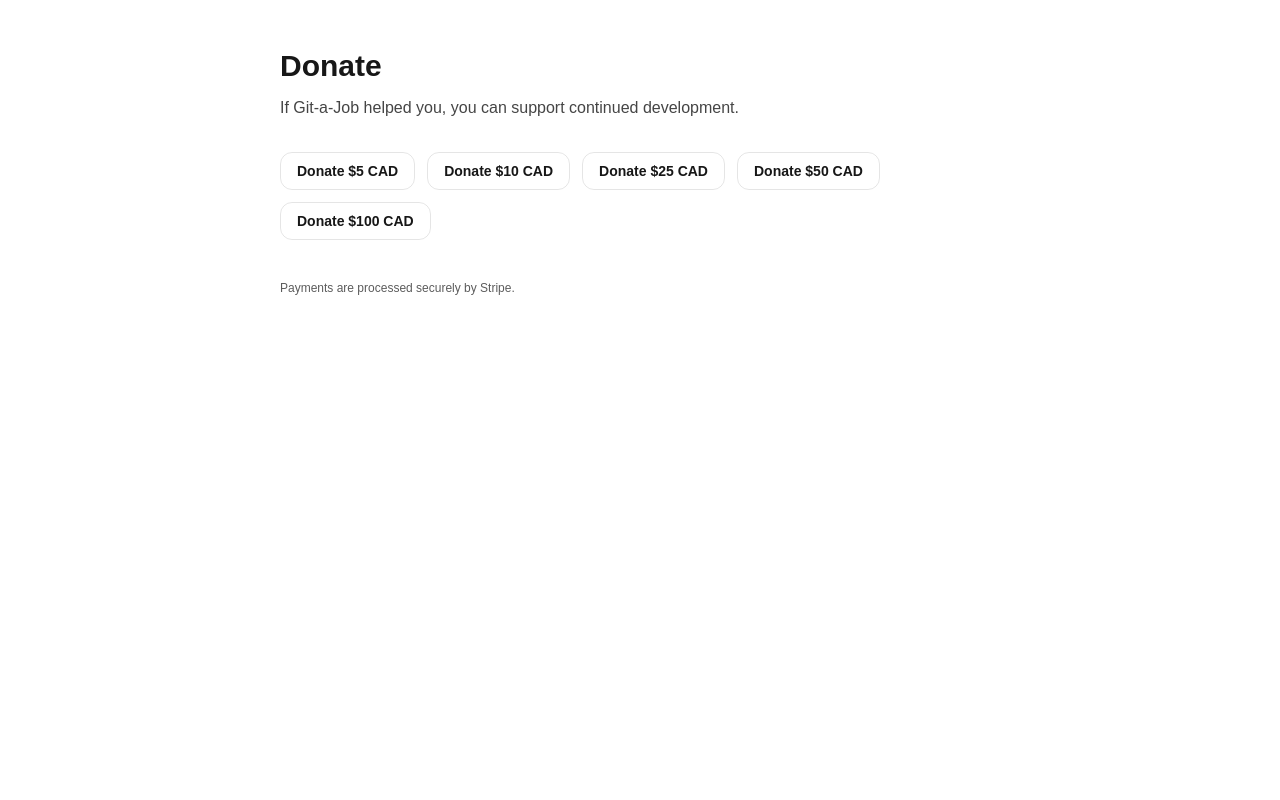
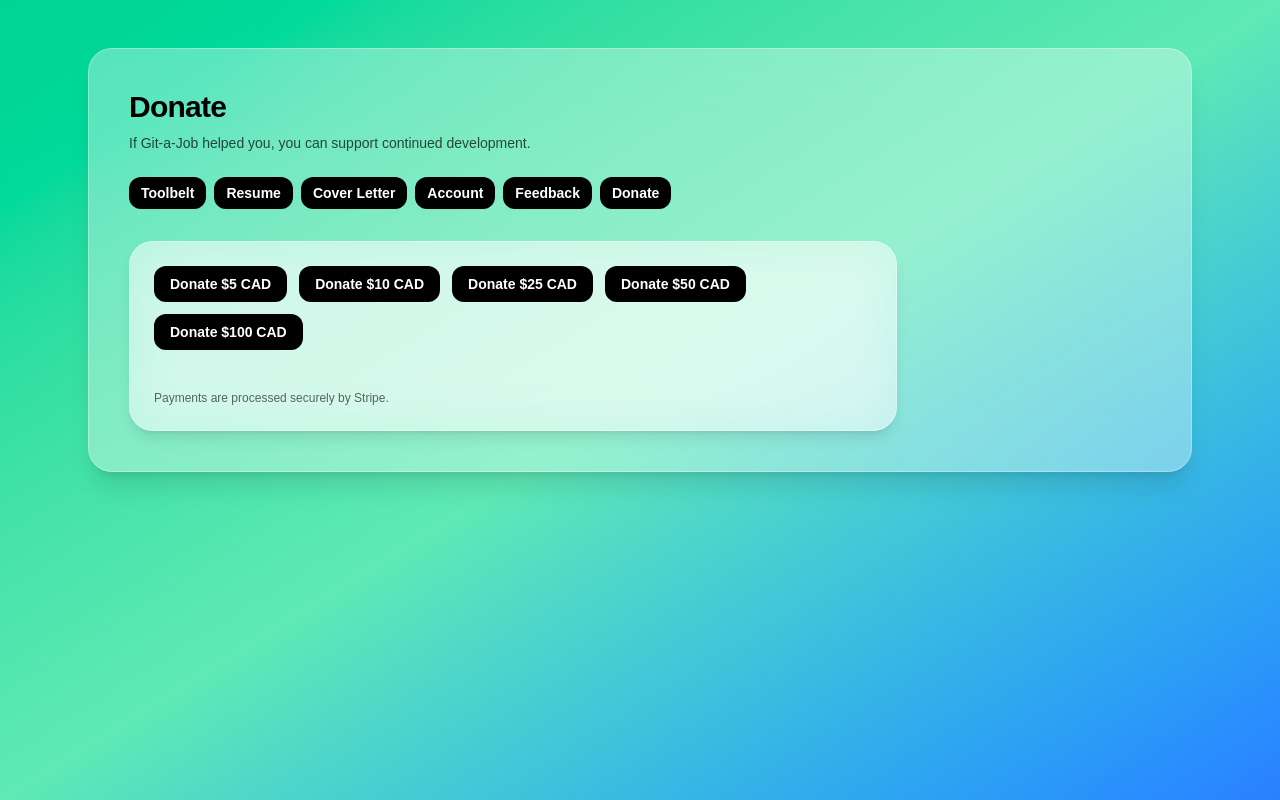
Before and after one commit to KingCarni/Resume-MVP, a Next.js app: page /donate in a window 1280 px wide. Built offline with nearby package versions, Linux system fonts and the light colour scheme.

Commit message:
Adding lots colour 'n shit!

```diff
--- a/src/app/(protected)/cover-letter/page.tsx
+++ b/src/app/(protected)/cover-letter/page.tsx
@@ -1,5 +1,14 @@
+// src/app/cover-letter/page.tsx
 import CoverLetterGenerator from "@/components/CoverLetterGenerator";
+import DashboardShell from "@/components/layout/DashboardShell";
 
 export default function CoverLetterPage() {
-  return <CoverLetterGenerator />;
+  return (
+    <DashboardShell
+      title="Cover Letter Generator"
+      subtitle="Generate a tailored cover letter that matches your resume and the job post."
+    >
+      <CoverLetterGenerator />
+    </DashboardShell>
+  );
 }
--- a/src/app/account/page.tsx
+++ b/src/app/account/page.tsx
@@ -1,3 +1,15 @@
+// src/app/account/page.tsx
+import DashboardShell from "@/components/layout/DashboardShell";
+
 export default function AccountPage() {
-  return <div>Account Page</div>;
+  return (
+    <DashboardShell title="Account" subtitle="Manage your profile, credits, and settings.">
+      <div className="rounded-3xl border border-white/35 bg-white/45 backdrop-blur-xl p-6 shadow-lg">
+        <div className="text-black font-semibold">Account Page</div>
+        <p className="mt-2 text-sm text-black/70">
+          (Placeholder) We can add credit balance, purchase history, and plan status here.
+        </p>
+      </div>
+    </DashboardShell>
+  );
 }
--- a/src/app/donate/cancel/page.tsx
+++ b/src/app/donate/cancel/page.tsx
@@ -1,30 +1,28 @@
 // src/app/donate/cancel/page.tsx
 import Link from "next/link";
+import DashboardShell from "@/components/layout/DashboardShell";
+
+const card =
+  "rounded-3xl border border-white/35 bg-white/45 backdrop-blur-xl p-6 shadow-lg";
+
+const btn =
+  "rounded-xl bg-black px-4 py-2 text-sm font-semibold text-white transition hover:bg-neutral-800";
 
 export default function DonateCancelPage() {
   return (
-    <main className="mx-auto max-w-3xl px-6 py-12">
-      <h1 className="text-3xl font-black">Donation canceled</h1>
-
-      <p className="mt-3 opacity-80">No worries — you can donate anytime.</p>
-
-      <div className="mt-8 flex flex-wrap gap-3">
-        <Link
-          href="/donate"
-          className="rounded-xl border px-4 py-2 text-sm font-semibold transition hover:opacity-90
-                     border-black/10 dark:border-white/10"
-        >
-          Try again
-        </Link>
-
-        <Link
-          href="/"
-          className="rounded-xl border px-4 py-2 text-sm font-semibold transition hover:opacity-90
-                     border-black/10 dark:border-white/10"
-        >
-          Back to Home
-        </Link>
+    <DashboardShell title="Donation canceled" subtitle="No worries — you can donate anytime.">
+      <div className="max-w-3xl">
+        <div className={card}>
+          <div className="flex flex-wrap gap-3">
+            <Link href="/donate" className={btn}>
+              Try again
+            </Link>
+            <Link href="/" className={btn}>
+              Back to Home
+            </Link>
+          </div>
+        </div>
       </div>
-    </main>
+    </DashboardShell>
   );
 }
--- a/src/app/donate/page.tsx
+++ b/src/app/donate/page.tsx
@@ -2,8 +2,15 @@
 "use client";
 
 import React from "react";
+import DashboardShell from "@/components/layout/DashboardShell";
 
 const AMOUNTS = [5, 10, 25, 50, 100] as const;
+
+const card =
+  "rounded-3xl border border-white/35 bg-white/45 backdrop-blur-xl p-6 shadow-lg";
+
+const btn =
+  "rounded-xl bg-black px-4 py-2 text-sm font-semibold text-white transition hover:bg-neutral-800 disabled:opacity-50";
 
 export default function DonatePage() {
   const [loadingAmount, setLoadingAmount] = React.useState<number | null>(null);
@@ -34,33 +41,32 @@ export default function DonatePage() {
   }
 
   return (
-    <main className="mx-auto max-w-3xl px-6 py-12">
-      <h1 className="text-3xl font-black">Donate</h1>
-      <p className="mt-3 opacity-80">
-        If Git-a-Job helped you, you can support continued development.
-      </p>
-
-      <div className="mt-8 flex flex-wrap gap-3">
+    <DashboardShell
+      title="Donate"
+      subtitle="If Git-a-Job helped you, you can support continued development."
+    >
+      <div className="max-w-3xl">
+        <div className={card}>
+          <div className="flex flex-wrap gap-3">
             {AMOUNTS.map((amt) => (
               <button
                 key={amt}
                 onClick={() => startCheckout(amt)}
                 disabled={loadingAmount !== null}
-            className="rounded-xl border px-4 py-2 text-sm font-semibold transition hover:opacity-90 disabled:opacity-50
-                       border-black/10 dark:border-white/10"
+                className={btn}
               >
                 {loadingAmount === amt ? "Redirecting…" : `Donate $${amt} CAD`}
               </button>
             ))}
           </div>
 
-      {error ? (
-        <p className="mt-6 text-sm text-red-600 dark:text-red-400">{error}</p>
-      ) : null}
+          {error ? <p className="mt-6 text-sm text-red-700">{error}</p> : null}
 
-      <p className="mt-10 text-xs opacity-70">
+          <p className="mt-10 text-xs text-black/60">
             Payments are processed securely by Stripe.
           </p>
-    </main>
+        </div>
+      </div>
+    </DashboardShell>
   );
 }
--- a/src/app/donate/success/page.tsx
+++ b/src/app/donate/success/page.tsx
@@ -1,32 +1,28 @@
 // src/app/donate/success/page.tsx
 import Link from "next/link";
+import DashboardShell from "@/components/layout/DashboardShell";
+
+const card =
+  "rounded-3xl border border-white/35 bg-white/45 backdrop-blur-xl p-6 shadow-lg";
+
+const btn =
+  "rounded-xl bg-black px-4 py-2 text-sm font-semibold text-white transition hover:bg-neutral-800";
 
 export default function DonateSuccessPage() {
   return (
-    <main className="mx-auto max-w-3xl px-6 py-12">
-      <h1 className="text-3xl font-black">Thank you! ❤️</h1>
-
-      <p className="mt-3 opacity-80">
-        Your donation helps keep Git-a-Job moving forward.
-      </p>
-
-      <div className="mt-8 flex flex-wrap gap-3">
-        <Link
-          href="/"
-          className="rounded-xl border px-4 py-2 text-sm font-semibold transition hover:opacity-90
-                     border-black/10 dark:border-white/10"
-        >
-          Back to Home
-        </Link>
-
-        <Link
-          href="/resume"
-          className="rounded-xl border px-4 py-2 text-sm font-semibold transition hover:opacity-90
-                     border-black/10 dark:border-white/10"
-        >
-          Go to Resume Compiler
-        </Link>
+    <DashboardShell title="Thank you! ❤️" subtitle="Your donation helps keep Git-a-Job moving forward.">
+      <div className="max-w-3xl">
+        <div className={card}>
+          <div className="flex flex-wrap gap-3">
+            <Link href="/" className={btn}>
+              Back to Home
+            </Link>
+            <Link href="/resume" className={btn}>
+              Go to Resume Compiler
+            </Link>
+          </div>
+        </div>
       </div>
-    </main>
+    </DashboardShell>
   );
 }
--- a/src/app/feedback/page.tsx
+++ b/src/app/feedback/page.tsx
@@ -1,9 +1,19 @@
+// src/app/feedback/page.tsx
 "use client";
 
 import React, { useState } from "react";
-import Link from "next/link";
+import DashboardShell from "@/components/layout/DashboardShell";
 
 type Status = "idle" | "sending" | "sent" | "error";
+
+const card =
+  "rounded-3xl border border-white/35 bg-white/45 backdrop-blur-xl p-6 shadow-lg";
+
+const input =
+  "mt-2 w-full rounded-xl border border-white/40 bg-white/60 px-3 py-2 text-black placeholder:text-black/40 outline-none focus:border-white/70 focus:bg-white/70";
+
+const btn =
+  "mt-4 rounded-xl bg-black px-4 py-2 font-semibold text-white transition hover:bg-neutral-800 disabled:opacity-60";
 
 export default function FeedbackPage() {
   const [email, setEmail] = useState("");
@@ -23,7 +33,6 @@ export default function FeedbackPage() {
         body: JSON.stringify({
           email,
           message,
-          // later: userId, name, plan, template, etc.
           pageUrl: typeof window !== "undefined" ? window.location.href : "",
           userAgent: typeof navigator !== "undefined" ? navigator.userAgent : "",
         }),
@@ -44,21 +53,15 @@ export default function FeedbackPage() {
   }
 
   return (
-    <main className="mx-auto w-full max-w-2xl px-4 py-10">
-      <div className="mb-6">
-        <Link className="text-sm underline opacity-80 hover:opacity-100" href="/">
-          ← Back
-        </Link>
-        <h1 className="mt-3 text-3xl font-semibold">Feedback</h1>
-        <p className="mt-2 text-sm opacity-80">
-          Send a bug, idea, or issue — it goes straight to our inbox.
-        </p>
-      </div>
-
-      <form onSubmit={onSubmit} className="rounded-2xl border p-5 shadow-sm">
-        <label className="block text-sm font-medium">Your email</label>
+    <DashboardShell
+      title="Feedback"
+      subtitle="Send a bug, idea, or issue — it goes straight to our inbox."
+    >
+      <div className="max-w-2xl">
+        <form onSubmit={onSubmit} className={card}>
+          <label className="block text-sm font-bold text-black">Your email</label>
           <input
-          className="mt-2 w-full rounded-xl border px-3 py-2"
+            className={input}
             placeholder="you@example.com"
             value={email}
             onChange={(e) => setEmail(e.target.value)}
@@ -67,9 +70,9 @@ export default function FeedbackPage() {
             autoComplete="email"
           />
 
-        <label className="mt-4 block text-sm font-medium">Message</label>
+          <label className="mt-4 block text-sm font-bold text-black">Message</label>
           <textarea
-          className="mt-2 w-full resize-y rounded-xl border px-3 py-2"
+            className={`${input} resize-y`}
             placeholder="What happened? What did you expect? Any steps to reproduce?"
             rows={7}
             value={message}
@@ -77,26 +80,23 @@ export default function FeedbackPage() {
             required
           />
 
-        <button
-          type="submit"
-          disabled={status === "sending"}
-          className="mt-4 rounded-xl border px-4 py-2 font-medium hover:opacity-90 disabled:opacity-60"
-        >
+          <button type="submit" disabled={status === "sending"} className={btn}>
             {status === "sending" ? "Sending..." : "Send feedback"}
           </button>
 
           {status === "sent" && (
-          <p className="mt-3 text-sm">
+            <p className="mt-3 text-sm text-black">
               ✅ Sent. Thanks — we’ll get back to you if needed.
             </p>
           )}
 
           {status === "error" && (
-          <p className="mt-3 text-sm text-red-600">
+            <p className="mt-3 text-sm text-red-700">
               ❌ {error || "Could not send feedback."}
             </p>
           )}
         </form>
-    </main>
+      </div>
+    </DashboardShell>
   );
 }
--- /dev/null
+++ b/src/components/layout/DashboardShell.tsx
@@ -0,0 +1,60 @@
+// src/components/layout/DashboardShell.tsx
+import Link from "next/link";
+import React from "react";
+
+type Props = {
+  title: string;
+  subtitle?: string;
+  rightSlot?: React.ReactNode;
+  children: React.ReactNode;
+};
+
+const shellCard =
+  "rounded-3xl border border-white/30 bg-white/35 backdrop-blur-xl shadow-xl";
+
+const navBtn =
+  "rounded-xl bg-black px-3 py-1.5 text-sm font-semibold text-white transition hover:bg-neutral-800";
+
+export default function DashboardShell({ title, subtitle, rightSlot, children }: Props) {
+  return (
+    <main className="min-h-screen bg-gradient-to-br from-emerald-400 via-emerald-300 to-blue-500">
+      <div className="mx-auto max-w-6xl px-6 py-12">
+        <div className={`${shellCard} p-6 sm:p-10`}>
+          {/* Header */}
+          <div className="flex flex-col gap-3 sm:flex-row sm:items-end sm:justify-between">
+            <div>
+              <h1 className="text-3xl font-black tracking-tight text-black">{title}</h1>
+              {subtitle ? <p className="mt-2 text-sm text-black/70">{subtitle}</p> : null}
+            </div>
+
+            {rightSlot ? <div className="text-sm text-black/60">{rightSlot}</div> : null}
+          </div>
+
+          {/* App nav */}
+          <div className="mt-6 flex flex-wrap gap-2">
+            <Link href="/" className={navBtn}>
+              Toolbelt
+            </Link>
+            <Link href="/resume" className={navBtn}>
+              Resume
+            </Link>
+            <Link href="/cover-letter" className={navBtn}>
+              Cover Letter
+            </Link>
+            <Link href="/account" className={navBtn}>
+              Account
+            </Link>
+            <Link href="/feedback" className={navBtn}>
+              Feedback
+            </Link>
+            <Link href="/donate" className={navBtn}>
+              Donate
+            </Link>
+          </div>
+
+          <div className="mt-8">{children}</div>
+        </div>
+      </div>
+    </main>
+  );
+}
```
Also changed, not shown: src/app/(protected)/resume/page.tsx (+10 -1 lines). Lines whose indentation alone changed are shown as unchanged.
